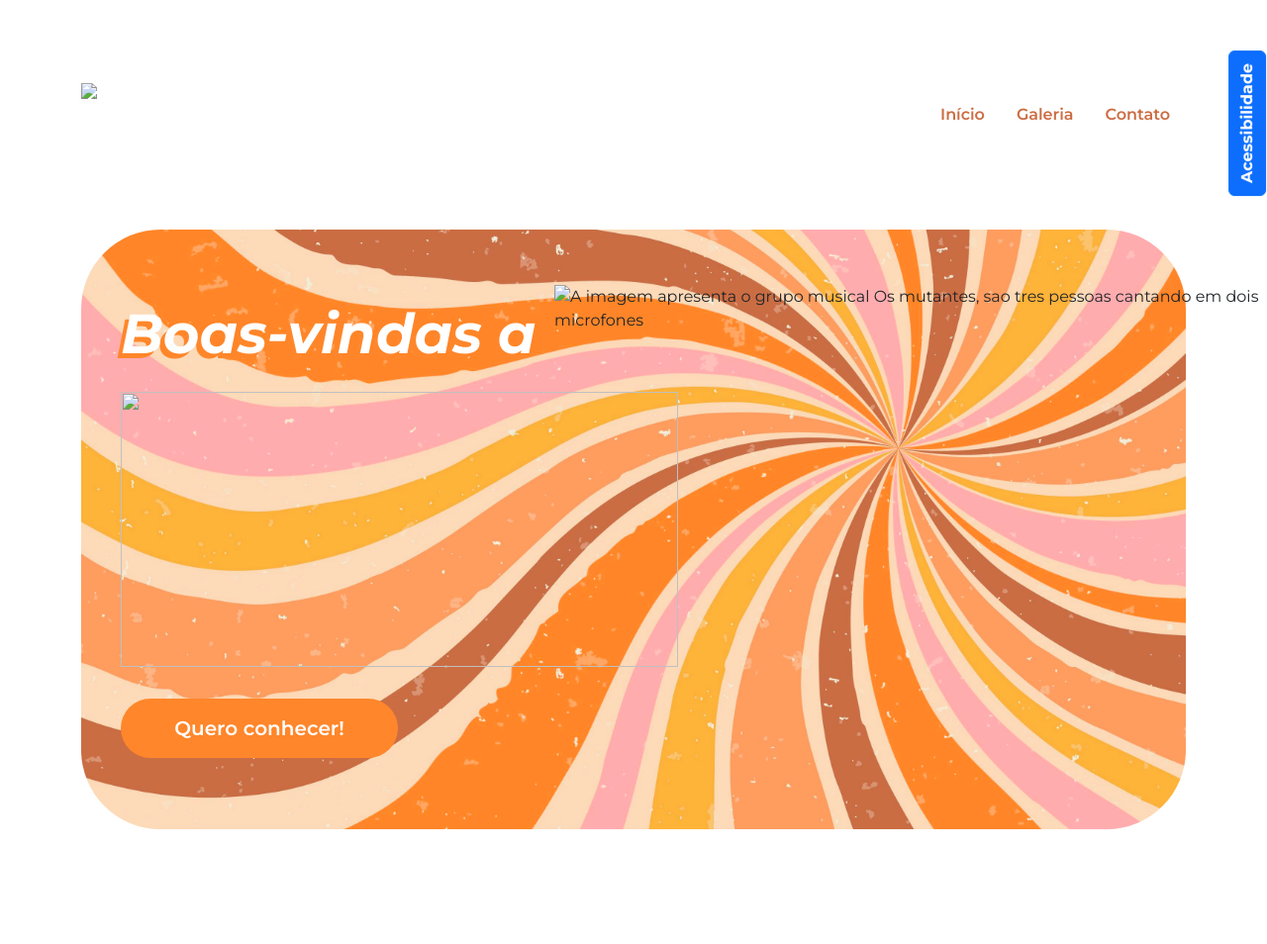
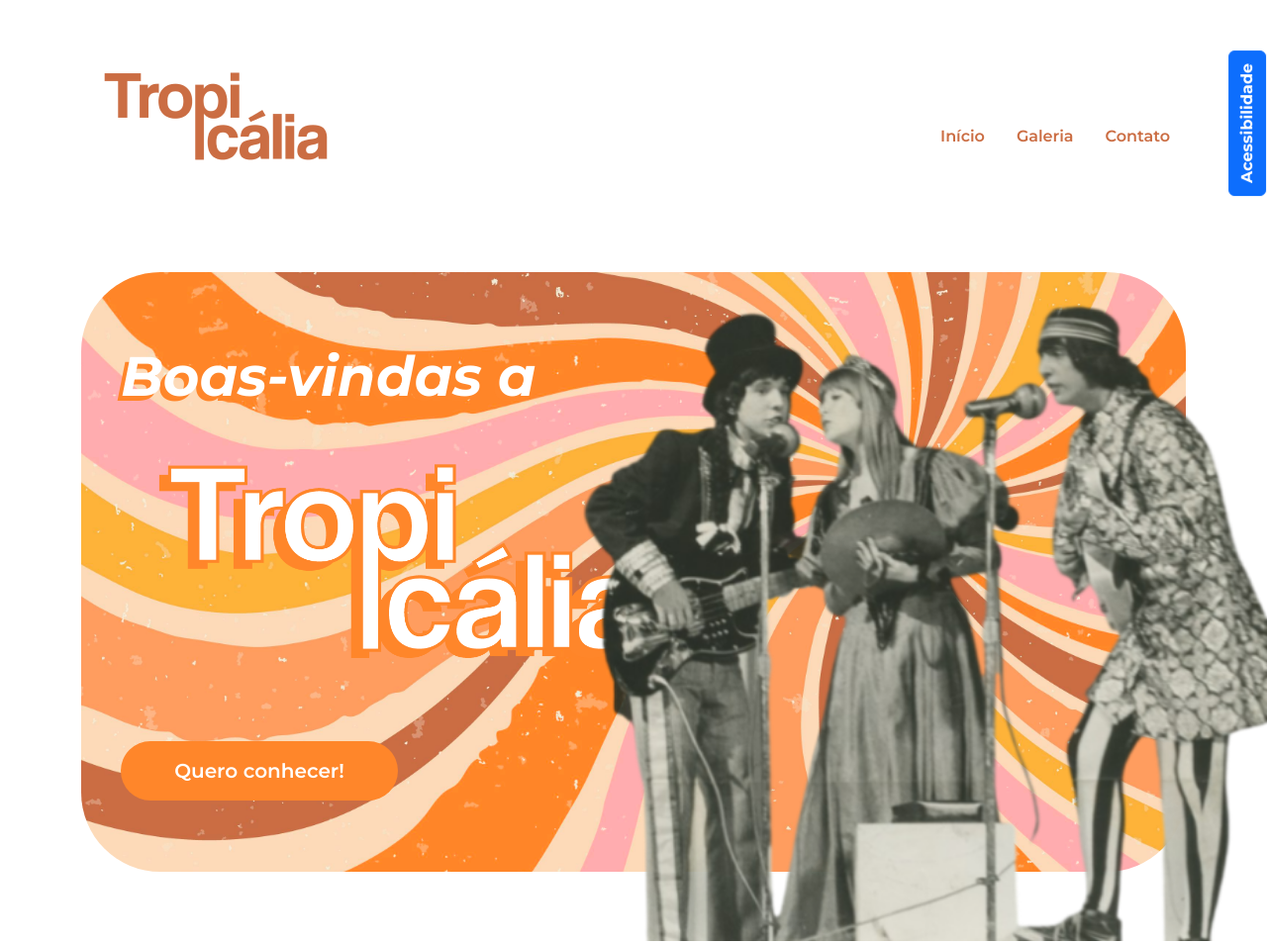
Before and after one commit to ProfFabricioBressani2025/Acessibilidade_5_Bot_ToggleAlternar, a plain HTML site: page index.html in a window 1280 px wide. Shown: the top 954 px of the page at 99% size. Drawn offline with nearby package versions, Linux system fonts and the light colour scheme; files whose address does not match are found by name.

Commit message:
Update index.html

```diff
--- a/index.html
+++ b/index.html
@@ -16,7 +16,7 @@
     <header class=" p-5">
 
         <nav class="container d-flex justify-content-between align-items-center">
-            <img src="img/logo.png" class="nav-img " loading="lazy">
+            <img src="logo.png" class="nav-img " loading="lazy">
             <ul class="nav mt-5">
                 <li class="nav-item"><a class="nav-link" href="#inicio">Início</a></li>
                 <li class="nav-item"><a class="nav-link" href="#galeria">Galeria</a></li>
@@ -44,11 +44,11 @@
             <div class="inicio-fundo d-flex justify-content-between align-items-center">
                 <div class="esquerda-conteudo">
                     <h1 class="display-4 text-white fst-italic fw-bold">Boas-vindas a</h1>
-                    <img src="img/logo-2.png" class="mb-3" width="563" height="278" loading="lazy">
+                    <img src="logo-2.png" class="mb-3" width="563" height="278" loading="lazy">
                     <a href="#tropicalia" class="btn btn-primary btn-lg botao-inicio fw-semibold">Quero
                         conhecer!</a>
                 </div>
-                <img src="img/lossy-page1-640px-Os_Mutantes.tif (1).png"
+                <img src="lossy-page1-640px-Os_Mutantes.tif (1).png"
                     alt="A imagem apresenta o grupo musical Os mutantes, sao tres pessoas cantando em  dois microfones"
                     title="Os mutantes - CC0 Domínio Público / Acervo Arquivo Nacional" class="img-fluid img-inicio">
 
```
